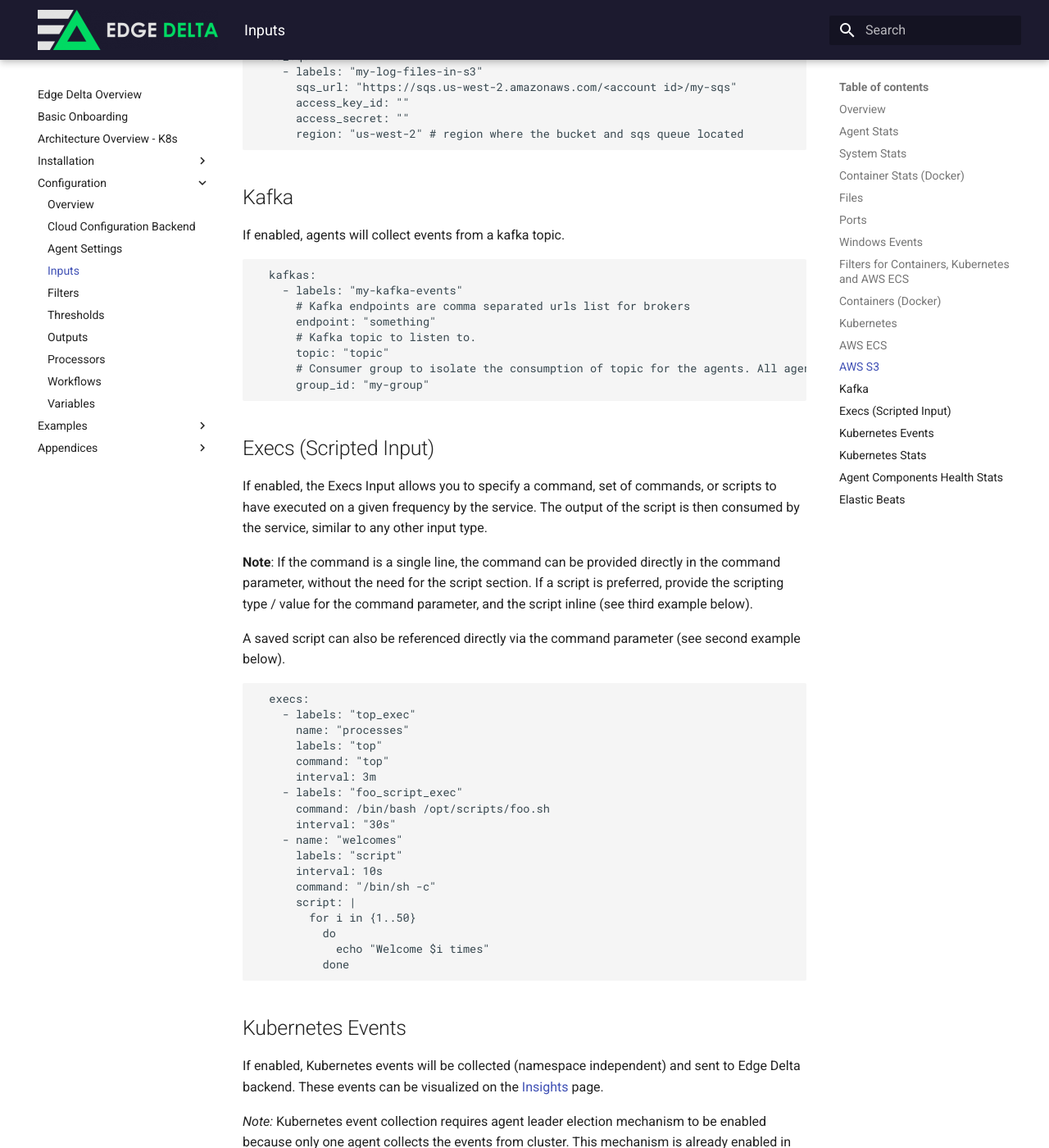
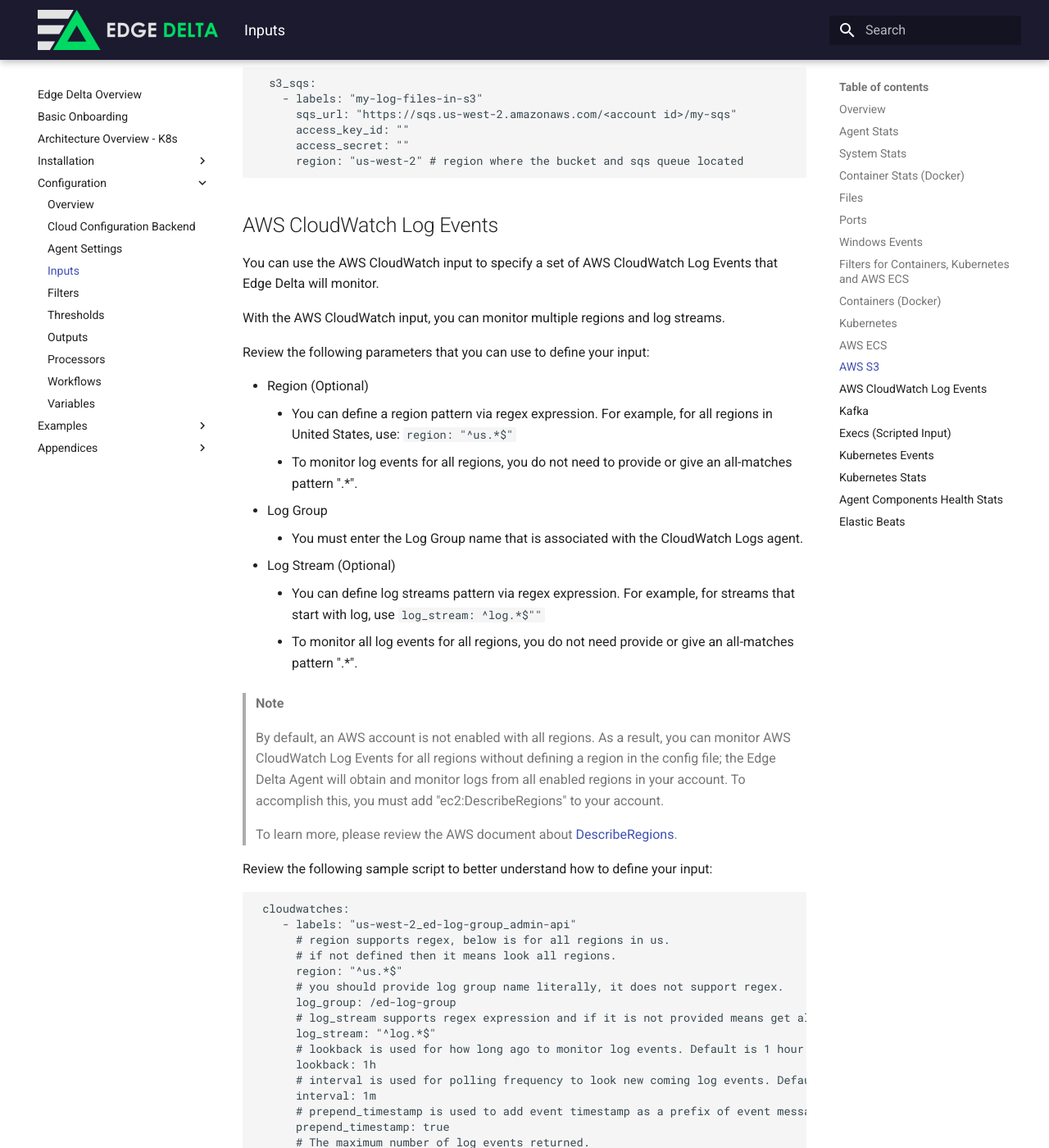
Before and after one commit to edgedelta/docs, an MkDocs documentation site: the page built from docs/configuration/inputs.md, in a window 1280 px wide and 1400 px high, scrolled down 5588 px. Shown: the whole window at 82% size. Built offline with MkDocs 1.6.1 and Material for MkDocs 9.7.7, drawn with Linux system fonts in a browser that asks for light colours; some of the changed text lies outside the part shown.

Commit message:
add cloudwatch input (#41)
* add cloudwatch input

* Update inputs.md

* Update inputs.md

Co-authored-by: george-edgedelta <george@edgedelta.com>

````diff
--- a/docs/configuration/inputs.md
+++ b/docs/configuration/inputs.md
@@ -24,6 +24,7 @@ There are a number of different input types supported by the Edge Delta service.
 * [Kubernetes](./inputs.md#kubernetes)
 * [AWS ECS](./inputs.md#aws-ecs)
 * [AWS S3](./inputs.md#aws-s3)
+* [AWS Cloudwatch Log Events](./inputs.md#aws-cloudwatch-log-events)
 * [Kafka](./inputs.md#kafka)
 * [Execs \(Scripted Input\)](./inputs.md#execs-scripted-input)
 * [Kubernetes Events](./inputs.md#kubernetes-events)
@@ -238,6 +239,52 @@ Details around how to configure S3, SQS and IAM user for this input type can be
       region: "us-west-2" # region where the bucket and sqs queue located
 ```
 
+## AWS CloudWatch Log Events
+
+You can use the AWS CloudWatch input to specify a set of AWS CloudWatch Log Events that Edge Delta will monitor.
+
+With the AWS CloudWatch input, you can monitor multiple regions and log streams.
+
+Review the following parameters that you can use to define your input:
+
+- Region (Optional)
+    - You can define a region pattern via regex expression. For example, for all regions in United States, use: ```region: "^us.*$"```
+    - To monitor log events for all regions, you do not need to provide or give an all-matches pattern ".*".
+- Log Group
+    - You must enter the Log Group name that is associated with the CloudWatch Logs agent.
+- Log Stream (Optional)
+    - You can define log streams pattern via regex expression. For example, for streams that start with log, use ```log_stream: ^log.*$""```
+    - To monitor all log events for all regions, you do not need provide or give an all-matches pattern ".*".
+
+> **Note**
+>
+> By default, an AWS account is not enabled with all regions. As a result, you can monitor AWS CloudWatch Log Events for all regions without defining a region in the config file; the Edge Delta Agent will obtain and monitor logs from all enabled regions in your account. To accomplish this, you must add "ec2:DescribeRegions" to your account.
+>
+> To learn more, please review the AWS document about [DescribeRegions](https://docs.aws.amazon.com/AWSEC2/latest/APIReference/API_DescribeRegions.html).
+
+Review the following sample script to better understand how to define your input:
+
+```yaml
+ cloudwatches:
+    - labels: "us-west-2_ed-log-group_admin-api"
+      # region supports regex, below is for all regions in us.
+      # if not defined then it means look all regions.
+      region: "^us.*$"
+      # you should provide log group name literally, it does not support regex.
+      log_group: /ed-log-group
+      # log_stream supports regex expression and if it is not provided means get all log streams.
+      log_stream: "^log.*$"
+      # lookback is used for how long ago to monitor log events. Default is 1 hour.
+      lookback: 1h
+      # interval is used for polling frequency to look new coming log events. Default is 1 minute.
+      interval: 1m
+      # prepend_timestamp is used to add event timestamp as a prefix of event message with a tab("\t") delimiter.
+      prepend_timestamp: true
+      # The maximum number of log events returned.
+      # Default the maximum is as many log events as can fit in a response size of 1 MB, up to 10,000 log events.
+      result_limit: 5000
+```
+
 ## Kafka
 
 If enabled, agents will collect events from a kafka topic.
````
